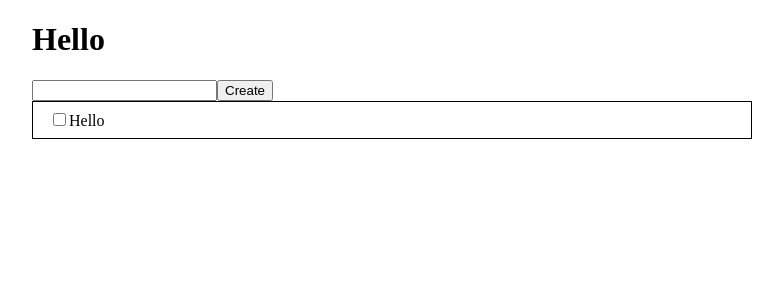
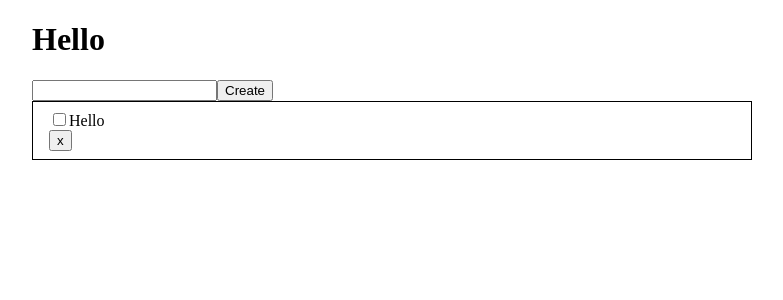
Before and after one commit to matobeno1/simple-todo-app, a React (Create React App) app: page / in a window 1280 px wide. Shown: the top 300 px of the page, without its empty margins (248-1031 px from the left). Built offline with nearby package versions, Linux system fonts and the light colour scheme.

Commit message:
Todo deletion done.

```diff
--- a/src/components/Todo/Todo.ts
+++ b/src/components/Todo/Todo.ts
@@ -2,14 +2,19 @@ import { connect, MapStateToProps, MapDispatchToProps } from "react-redux";
 import { EntityId } from "@reduxjs/toolkit";
 
 import { TodoComponent, TodoComponentProps } from "../TodoComponent";
-import { getTodoById, createToggleCompleteAction, createChangeTitleAction } from "../../modules/todos";
+import {
+	getTodoById,
+	createToggleCompleteAction,
+	createChangeTitleAction,
+	createDeleteTodoAction
+} from "../../modules/todos";
 import { IRootState } from "../../store/types";
 
 type TodoProps = {
 	todoId: EntityId
 };
 type StateProps = Pick<TodoComponentProps, "title" | "completed">;
-type DispatchProps = Pick<TodoComponentProps, "onCheck" | "onEdit">;
+type DispatchProps = Pick<TodoComponentProps, "onCheck" | "onEdit" | "onDelete">;
 
 const mapStateToProps: MapStateToProps<StateProps, TodoProps, IRootState> = (state, { todoId }) => {
 	const todo = getTodoById(state, { todoId });
@@ -21,7 +26,8 @@ const mapStateToProps: MapStateToProps<StateProps, TodoProps, IRootState> = (sta
 
 const mapDispatchToProps: MapDispatchToProps<DispatchProps, TodoProps> = (dispatch, { todoId }) => ({
 	onCheck: () => dispatch(createToggleCompleteAction({ todoId })),
-	onEdit: (title) => dispatch(createChangeTitleAction({ todoId, title }))
+	onEdit: (title) => dispatch(createChangeTitleAction({ todoId, title })),
+	onDelete: () => dispatch(createDeleteTodoAction({ todoId }))
 });
 
 export const Todo = connect(mapStateToProps, mapDispatchToProps)(TodoComponent);
--- a/src/components/TodoComponent/TodoComponent.tsx
+++ b/src/components/TodoComponent/TodoComponent.tsx
@@ -19,6 +19,7 @@ export type TodoComponentProps = {
 	onCheck?: () => void;
 	/** Function called when the edit title is changed. */
 	onEdit?: (title: string) => void;
+	onDelete?: () => void;
 };
 
 export const TodoComponent: FunctionComponent<TodoComponentProps> = ({
@@ -26,6 +27,7 @@ export const TodoComponent: FunctionComponent<TodoComponentProps> = ({
 	completed = false,
 	onCheck,
 	onEdit,
+	onDelete,
 }) => {
 	const [isEditing, setIsEditing] = useState(false);
 	const [editedTitle, setEditedTitle] = useState(title);
@@ -97,6 +99,7 @@ export const TodoComponent: FunctionComponent<TodoComponentProps> = ({
 					</span>
 				)}
 			</div>
+			<button onClick={onDelete}>x</button>
 		</div>
 	);
 };
--- a/src/modules/todos/index.ts
+++ b/src/modules/todos/index.ts
@@ -4,6 +4,7 @@ export {
 	createChangeNewTodoTitleAction,
 	createToggleCompleteAction,
 	createChangeTitleAction,
+	createDeleteTodoAction,
 } from "./reducer";
 export {
 	getModel,
--- a/src/modules/todos/reducer.ts
+++ b/src/modules/todos/reducer.ts
@@ -59,6 +59,10 @@ const todoSlice = createSlice({
 					title,
 				}
 			});
+		},
+		delete: (state, action: PayloadAction<{todoId: EntityId}>) => {
+			const { todoId } = action.payload;
+			todosAdapter.removeOne(state, todoId);
 		}
 	}
 });
@@ -83,6 +87,7 @@ export const {
 	add: createAddTodoAction,
 	toggleComplete: createToggleCompleteAction,
 	changeTitle: createChangeTitleAction,
+	delete: createDeleteTodoAction,
 } = todoSlice.actions;
 export const {
 	change: createChangeNewTodoTitleAction
```
